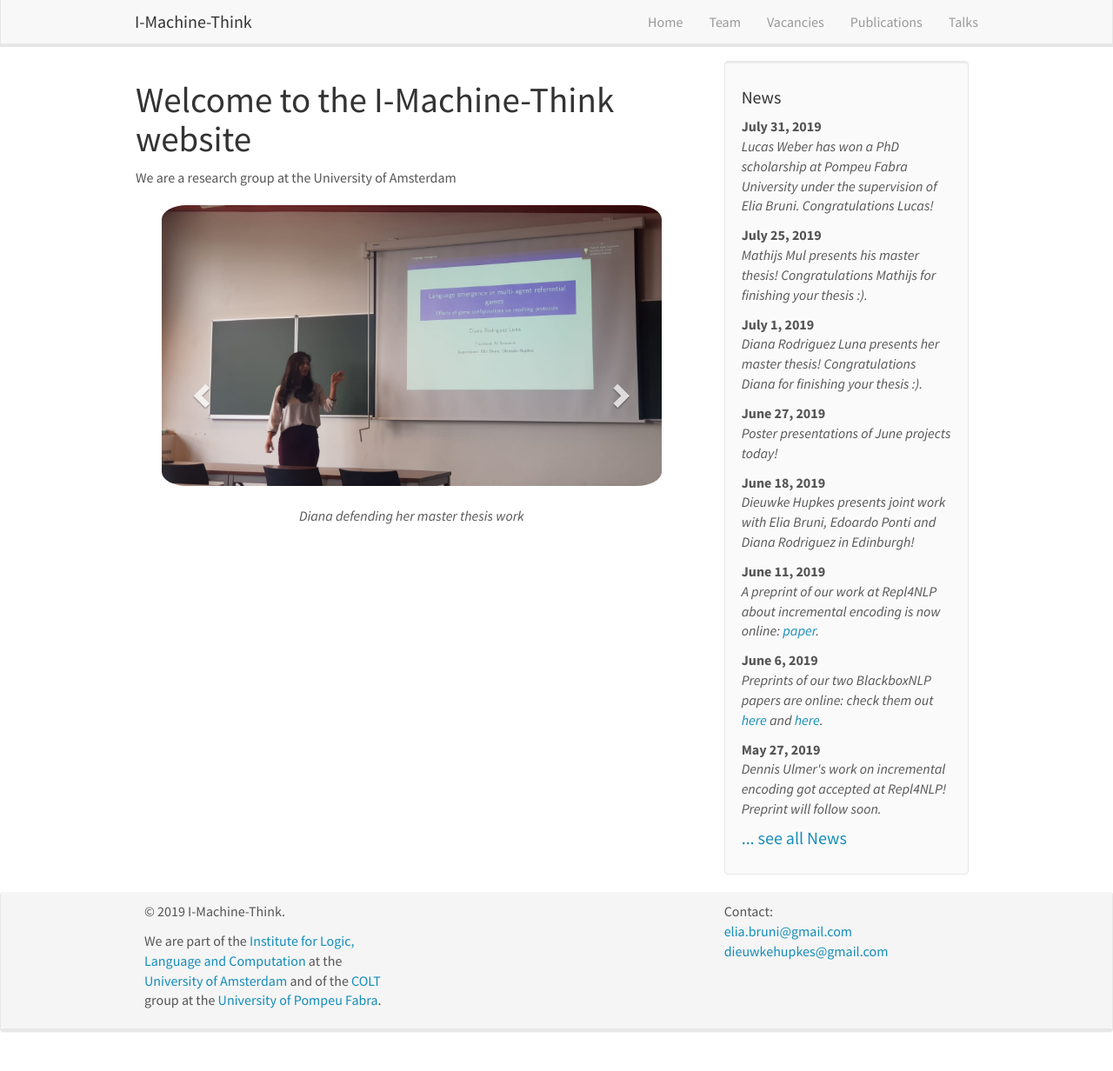
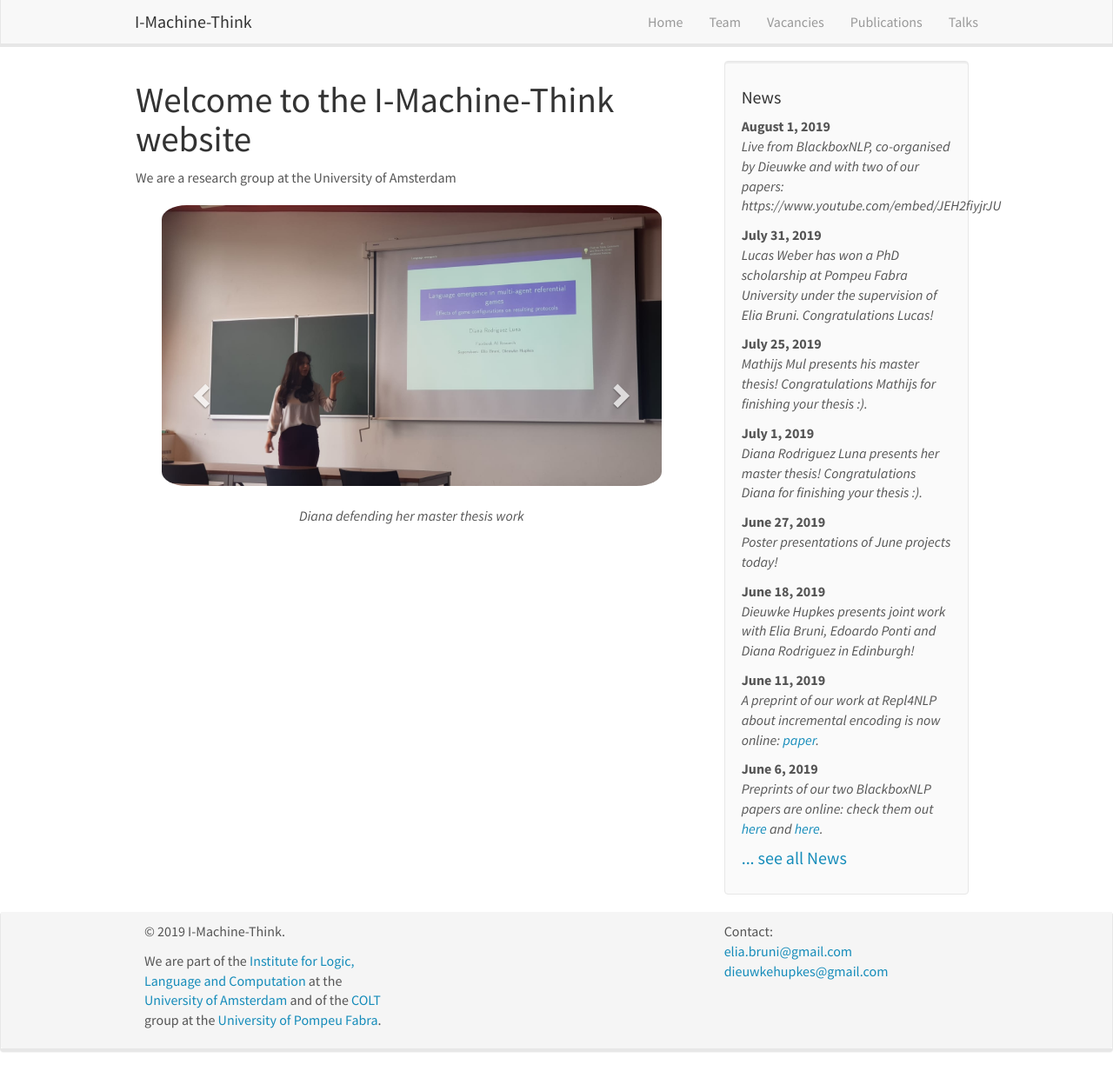
Before and after one commit to i-machine-think/i-machine-think.github.io, a Jekyll site: the page built from _pages/home.md, in a window 1280 px wide and 1232 px high. Shown: the whole window at 87% size. Built offline with Jekyll 4.4.1, drawn with Linux system fonts in a browser that asks for light colours; nearby versions of some CDN libraries.

Commit message:
live from bbox

```diff
--- a/_data/news.yml
+++ b/_data/news.yml
@@ -1,3 +1,10 @@
+
+
+
+- date: "August 1, 2019"
+  headline: "Live from BlackboxNLP, co-organised by Dieuwke and with two of our papers: https://www.youtube.com/embed/JEH2fiyjrJU"
+  content: "Live from BlackboxNLP, co-organised by Dieuwke and with two of our papers: https://www.youtube.com/embed/JEH2fiyjrJU"
+
 - date: "July 31, 2019"
   headline: "Lucas Weber has won a PhD scholarship at Pompeu Fabra University under the supervision of Elia Bruni. Congratulations Lucas!"
   content: "Lucas Weber has won a PhD scholarship at Pompeu Fabra University under the supervision of Elia Bruni. Luca will join the group in September. Congrats Lucas!"
```
